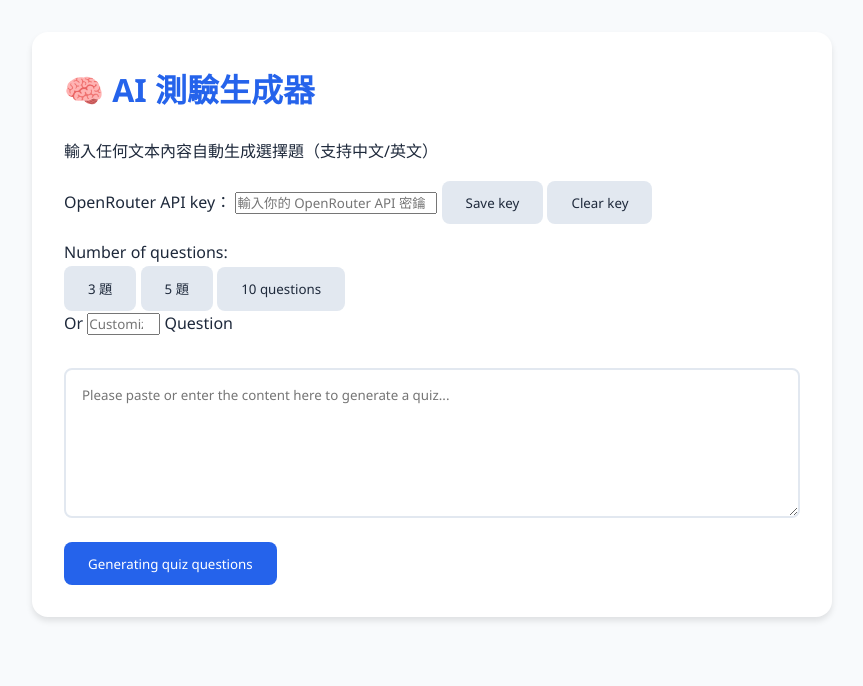
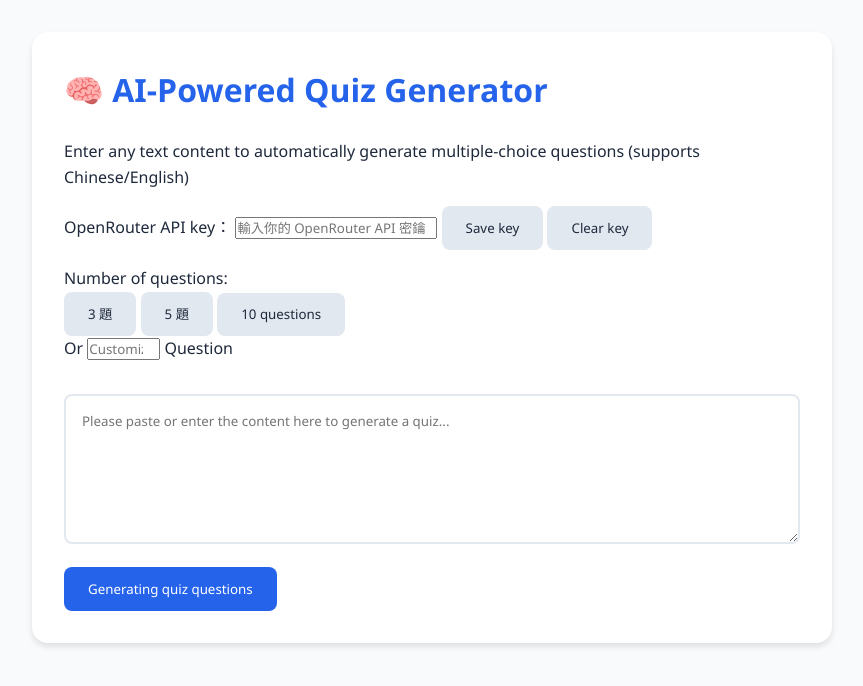
Before and after one commit to JoshuaLam21/ai_quiz, a plain HTML site: page index.html in a window 1280 px wide. Shown: the whole page, without its empty margins (208-1071 px from the left). Drawn offline with Linux system fonts and the light colour scheme.

Commit message:
Update index.html

```diff
--- a/index.html
+++ b/index.html
@@ -3,14 +3,14 @@
 <head>
     <meta charset="UTF-8">
     <meta name="viewport" content="width=device-width, initial-scale=1.0">
-    <title>AI 測驗生成器 | AI-Powered Quiz Generator</title>
+    <title>AI-Powered Quiz Generator</title>
     <link rel="stylesheet" href="styles.css">
 </head>
 <body>
     <div class="container">
         <header>
-            <h1>🧠 AI 測驗生成器</h1>
-            <p>輸入任何文本內容自動生成選擇題（支持中文/英文）</p>
+            <h1>🧠 AI-Powered Quiz Generator</h1>
+            <p>Enter any text content to automatically generate multiple-choice questions (supports Chinese/English)</p>
         </header>
 
         <div class="config-section">
```
